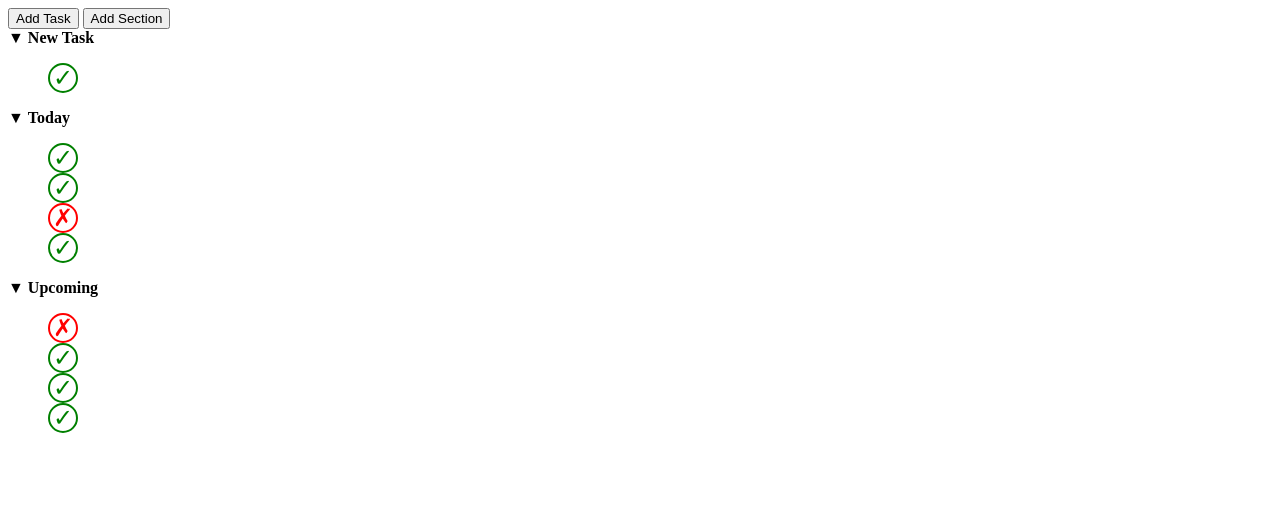
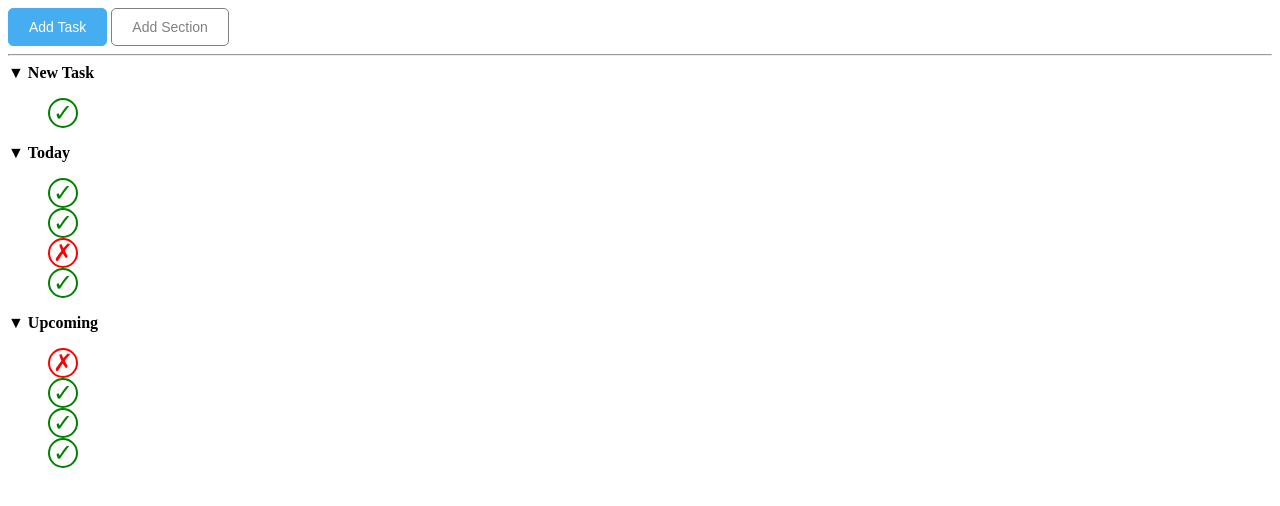
Before and after one commit to GiosciaFra/html-css-toboolist, a plain HTML site: page index.html in a window 1280 px wide. Drawn offline with Linux system fonts and the light colour scheme.

Commit message:
creazione pulsanti

```diff
--- a/css/style.css
+++ b/css/style.css
@@ -16,12 +16,29 @@ main{
 }
 */
 
+/* Creazione pulsanti */
+
 .button-1 {
+    background-color: rgb(71, 173, 241);
+    color: white;
+    border: 1px solid rgb(71, 173, 241);
+    border-radius: 5px;
+    padding: 10px 20px;
+    font-size: 14px;
+}
+
+.button-2 {
+    background-color: white;
+    color: grey;
+    border: 1px solid grey;
+    border-radius: 5px;
+    padding: 10px 20px;
+    font-size: 14px;
 
 }
 
-.button-2 {
-
+hr {
+    color: grey;
 }
 
 /* Creazioni 'to do/not to do*/
--- a/index.html
+++ b/index.html
@@ -26,6 +26,8 @@
                     Add Section
 
                 </button>
+
+                <hr>
 
 
             </header>
```
